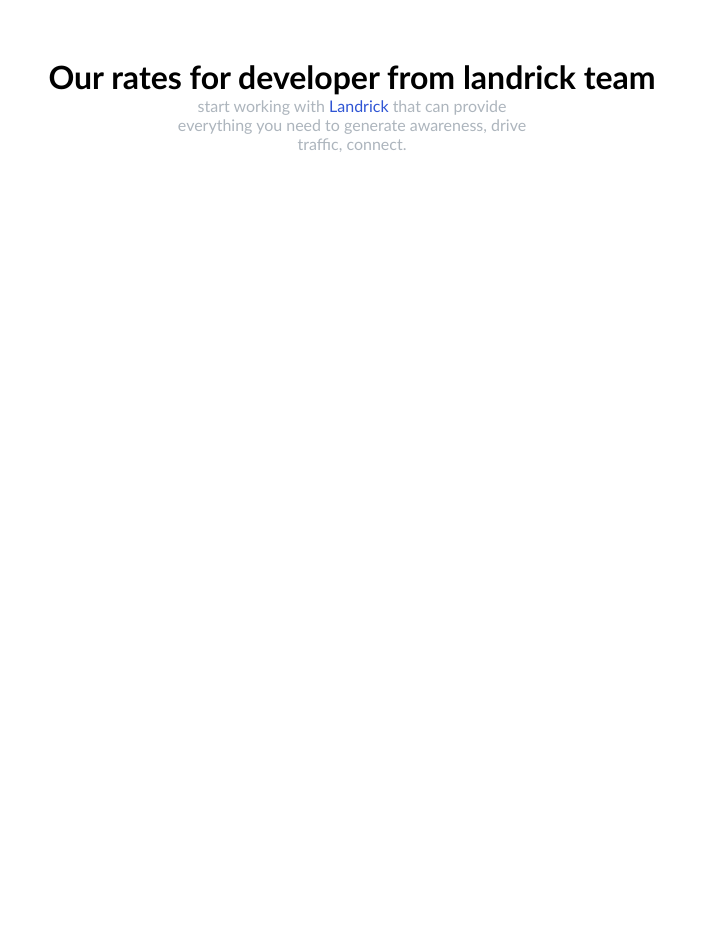
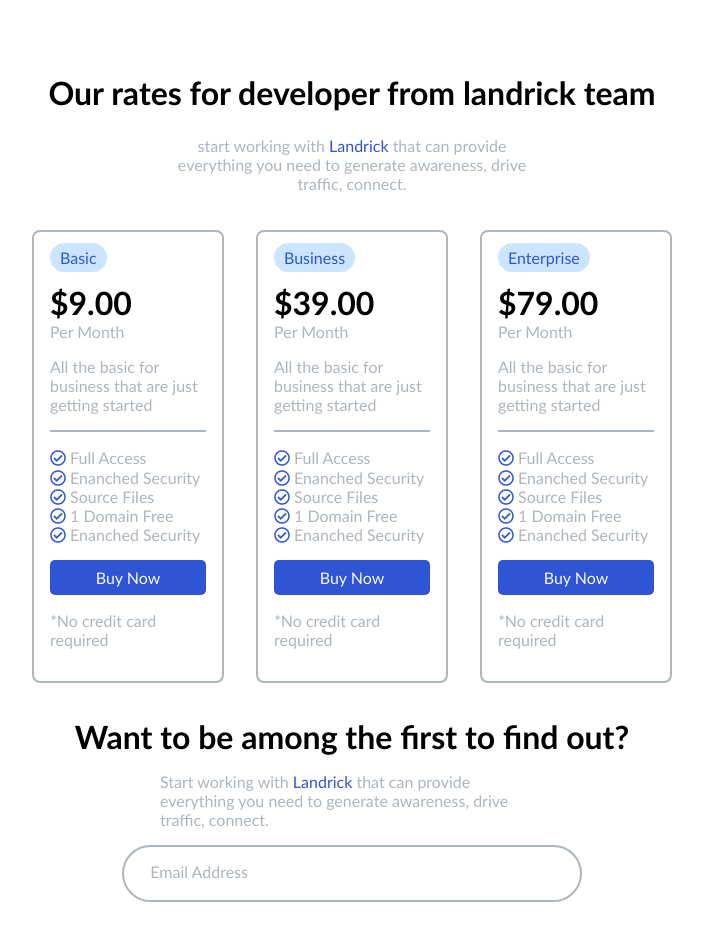
Before and after one commit to frame88/proj-html-vuejs, a Vue app: page / in a window 1280 px wide. Shown: the part 1900-2841 px from the top of the page, without its empty margins (288-991 px from the left). Before the commit the page ends 2053 px from the top, so only its background shows below. Built offline with nearby package versions, Linux system fonts and the light colour scheme; a web font is replaced by a local one.

Commit message:
main three complete

```diff
--- a/src/App.vue
+++ b/src/App.vue
@@ -5,6 +5,7 @@
     <Loghi />
     <MainOne />
     <MainTwo />
+    <MainTre />
   </div>
 </template>
 
@@ -14,6 +15,7 @@
 import Loghi from "./components/Loghi.vue";
 import MainOne from './components/MainOne.vue';
 import MainTwo from './components/MainTwo.vue';
+import MainTre from "./components/MainTre.vue";
 
 export default {
   name: "App",
@@ -23,6 +25,7 @@
     Loghi,
     MainOne,
     MainTwo,
+    MainTre,
   },
 };
 </script>
--- /dev/null
+++ b/src/components/MainTre.vue
@@ -0,0 +1,262 @@
+<template>
+  <main>
+      <div class="container-max">
+          <div class="container">
+              <div class="box laterale">
+                <div class="skill">
+                   <span class="type light">Basic</span>
+                </div>
+                <div class="title"><h1>$9.00</h1></div>
+                <div class="sub"><span>Per Month</span></div>
+                <div class="sub-2"><span>All the basic for business that are just getting started</span></div>
+                <div class="box-maintwo">
+                    <div class="option">
+                        <i class="far fa-check-circle light"></i>
+                        <span> Full Access</span>
+                    </div>
+                    <div class="option">
+                        <i class="far fa-check-circle light"></i>
+                        <span> Enanched Security</span>
+                    </div>
+                    <div class="option">
+                        <i class="far fa-check-circle light"></i>
+                        <span> Source Files</span>
+                    </div>
+                    <div class="option">
+                        <i class="far fa-check-circle light"></i>
+                        <span> 1 Domain Free</span>
+                    </div>
+                    <div class="option">
+                        <i class="far fa-check-circle light"></i>
+                        <span> Enanched Security</span>
+                    </div>
+                </div>
+                <div class="button-maintwo">
+                    <a class="button" href="">Buy Now</a>
+                </div>
+                <div class="sub">
+                    <span class="grigio" >*No credit card required</span>
+                </div>
+              </div>
+
+              <div class="box centrale">
+                <div class="skill">
+                   <span class="type light">Business</span>
+                </div>
+                <div class="title"><h1>$39.00</h1></div>
+                <div class="sub"><span>Per Month</span></div>
+                <div class="sub-2"><span>All the basic for business that are just getting started</span></div>
+                <div class="box-maintwo">
+                    <div class="option">
+                        <i class="far fa-check-circle light"></i>
+                        <span> Full Access</span>
+                    </div>
+                    <div class="option">
+                        <i class="far fa-check-circle light"></i>
+                        <span> Enanched Security</span>
+                    </div>
+                    <div class="option">
+                        <i class="far fa-check-circle light"></i>
+                        <span> Source Files</span>
+                    </div>
+                    <div class="option">
+                        <i class="far fa-check-circle light"></i>
+                        <span> 1 Domain Free</span>
+                    </div>
+                    <div class="option">
+                        <i class="far fa-check-circle light"></i>
+                        <span> Enanched Security</span>
+                    </div>
+                </div>
+                <div class="button-maintwo">
+                    <a class="button" href="">Buy Now</a>
+                </div>
+                <div class="sub">
+                    <span class="grigio" >*No credit card required</span>
+                </div>
+              </div>
+
+              <div class="box laterale">
+                <div class="skill">
+                   <span class="type light">Enterprise</span>
+                </div>
+                <div class="title"><h1>$79.00</h1></div>
+                <div class="sub"><span>Per Month</span></div>
+                <div class="sub-2"><span>All the basic for business that are just getting started</span></div>
+                <div class="box-maintwo">
+                    <div class="option">
+                        <i class="far fa-check-circle light"></i>
+                        <span> Full Access</span>
+                    </div>
+                    <div class="option">
+                        <i class="far fa-check-circle light"></i>
+                        <span> Enanched Security</span>
+                    </div>
+                    <div class="option">
+                        <i class="far fa-check-circle light"></i>
+                        <span> Source Files</span>
+                    </div>
+                    <div class="option">
+                        <i class="far fa-check-circle light"></i>
+                        <span> 1 Domain Free</span>
+                    </div>
+                    <div class="option">
+                        <i class="far fa-check-circle light"></i>
+                        <span> Enanched Security</span>
+                    </div>
+                </div>
+                <div class="button-maintwo">
+                    <a class="button" href="">Buy Now</a>
+                </div>
+                <div class="sub">
+                    <span class="grigio" >*No credit card required</span>
+                </div>
+              </div>
+          </div>
+
+      </div>
+      <div class="container-max-short">
+          <div class="container-short">
+              <div class="title">
+                  <h1>Want to be among the first to find out?</h1>
+              </div>
+              <div class="sub">
+                <span class="grigio">Start working with <span class="light">Landrick</span> that can provide everything you need to generate awareness, drive traffic, connect.</span>
+              </div>
+              <input class="barra" type="text" placeholder="Email Address">
+          </div>
+
+      </div>
+
+  </main>
+</template>
+
+<script>
+export default {
+
+}
+</script>
+
+<style lang="scss" scoped>
+@import "../assets/scss/partials/_variables.scss";
+
+.container-max {
+    margin-bottom: 5em;
+}
+
+.container {
+    justify-content: center;
+    align-items: center;
+    height: 45vh;
+}
+
+// .centrale {                                                  HOVER !!!!!!!!!!!!!!!!!!!!!!!!!
+//     box-shadow: 1px 1px 5px 5px $grigio;
+//     height: 100%;
+// }
+
+// .laterale {
+//     height: 98%;
+// }
+
+.box {
+    width: 25%;
+    border: 2px solid $grigio;
+    border-radius: 8px;
+    padding: 1em;
+    margin: 1em;
+
+    .skill {
+        margin-bottom: 1em;
+    }
+
+    .type {
+        background-color: #007bff34;
+        color: $blu;
+        padding: 5px 10px;
+        border-radius: 15px;
+    }
+
+    title {
+        margin-bottom: 1em;
+    }
+
+    .sub, .sub-2 {
+        margin-bottom: 1em;
+        span {
+            color: $grigio;
+        }
+    }
+
+    .sub-2 {
+        padding-bottom: 1em;
+        border-bottom: 2px solid $grigio;
+    }
+
+    .box-maintwo {
+        display: flex;
+        flex-direction: column;
+        justify-content: space-between;
+        height: 12vh;
+        margin-bottom: 1em;
+    }
+
+    .option span {
+        color: $grigio;
+    }
+
+    .button {
+    display: block;
+    padding: 0.5em;
+    margin-bottom: 1em;
+    border-radius: 5px;
+    text-align: center;
+    color: $bianco-2;
+    background-color: $blu;
+    }
+
+    .centrale {
+        box-shadow: 5px 5px blue, 10px 10px red, 15px 15px green;
+    }
+}
+
+.container-max-short {
+    display: flex;
+    justify-content: center;
+}
+
+.container-short {
+    width: 60%;
+    display: flex;
+    justify-content: center;
+    flex-direction: column;
+    align-items: center;
+
+    .title, .sub {
+        margin-bottom: 1em;
+        align-self: center;
+    }
+
+    .sub {
+        width: 50%;
+    }
+
+    .barra {
+        width: 60%;
+        margin-bottom: 30vh;
+        height: 30px;
+        border-radius: 30px;
+        border: 2px solid $grigio;
+        padding: 2em;
+
+    }
+
+    ::placeholder {
+        color: $grigio;
+        font-family: 'Gill Sans', 'Gill Sans MT', Calibri, 'Trebuchet MS', sans-serif;
+        font-size: 120%;
+    }
+
+}
+
+</style>
--- a/src/components/MainTwo.vue
+++ b/src/components/MainTwo.vue
@@ -112,13 +112,15 @@
 
 .container-bottom {
     width: 50%;
-    margin-top: 3em;
+    margin-top: 4em;
+    margin-bottom: 4em;
     text-align: center;
     display: flex;
     flex-direction: column;
     align-items: center;
     .subtitle {
         width: 60%;
+        margin-top: 1.5em;
     }
 }
 </style>
```
